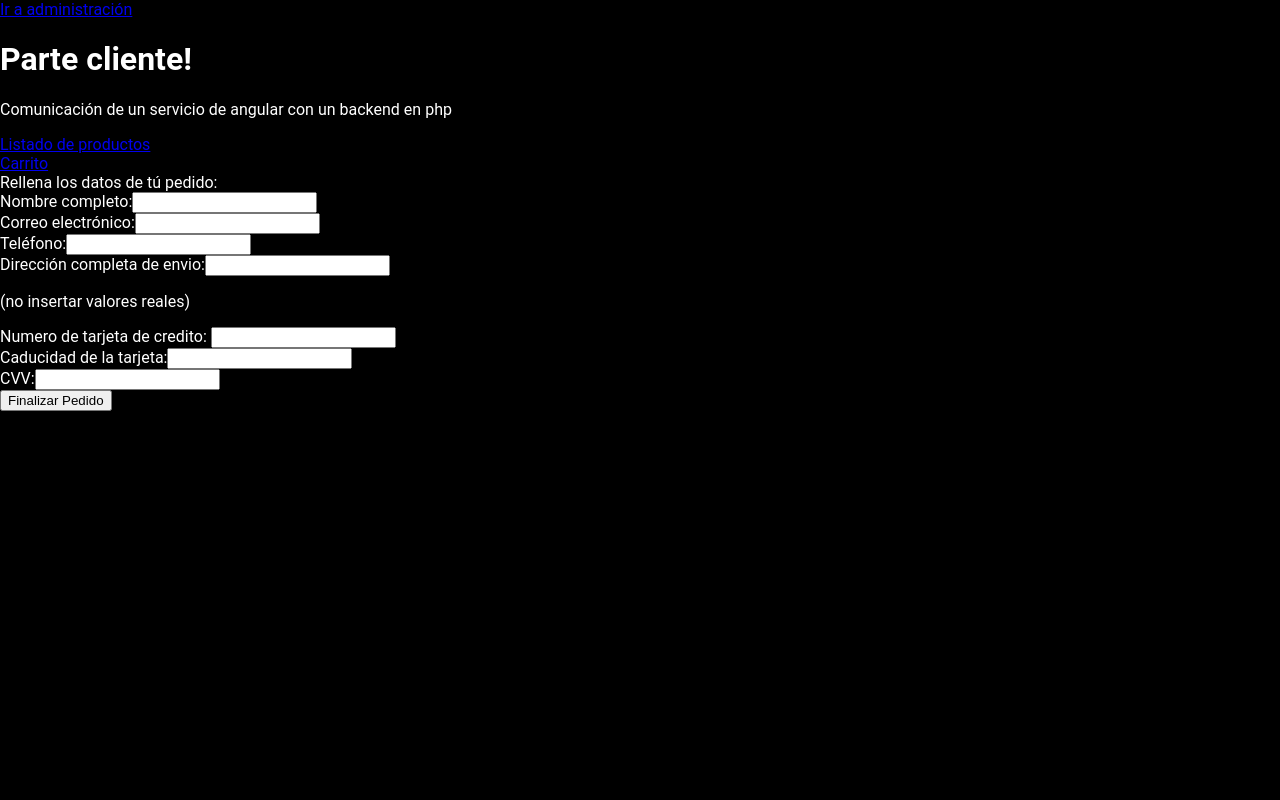
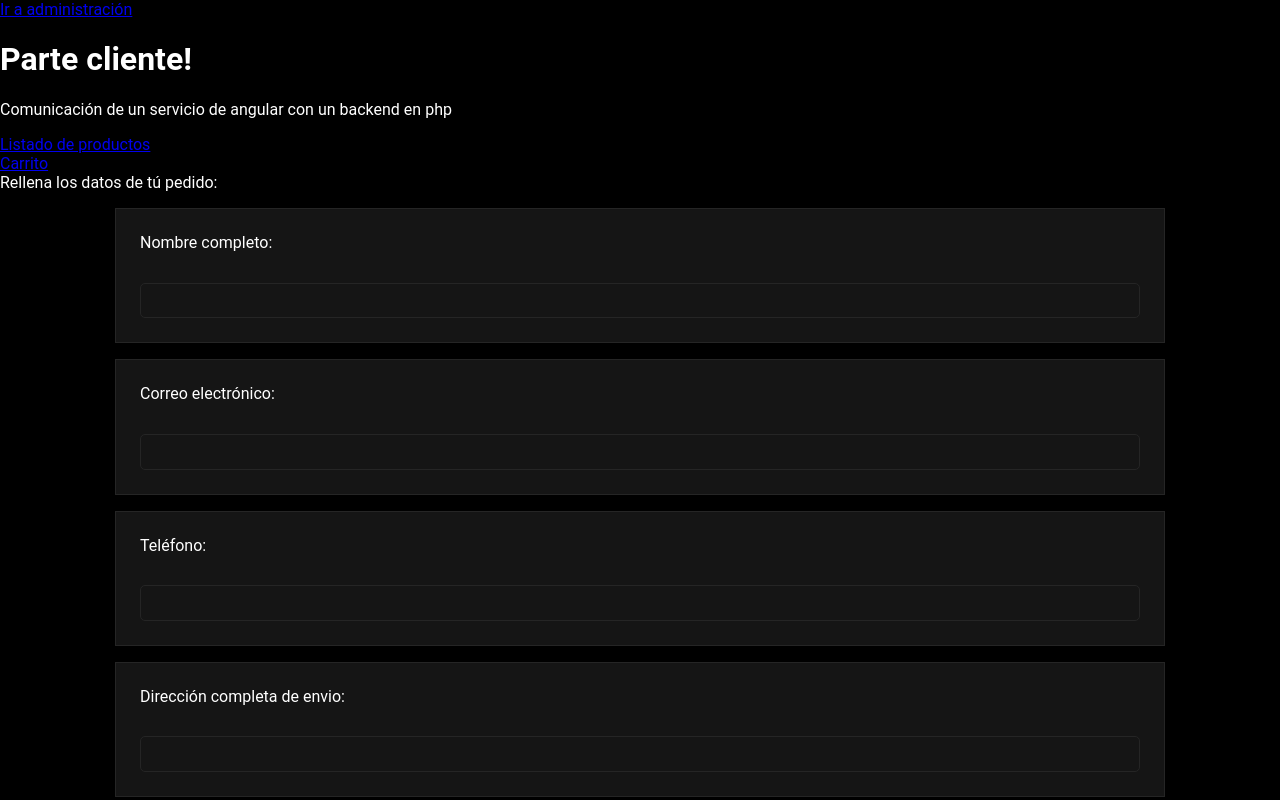
Before and after one commit to magnitopic/angular-learning, an Angular app: page /pedido in a window 1280 px wide. Shown: the top 800 px of the page. Built offline with nearby package versions, Linux system fonts and the light colour scheme.

Commit message:
ready for deployment

```diff
--- a/src/app/pedido/pedido.component.css
+++ b/src/app/pedido/pedido.component.css
@@ -0,0 +1,50 @@
+#pasos_container {
+	width: 80%;
+	border: 1px solid #252525;
+	box-shadow: 0 0 10px rgba(0, 0, 0, 0.1);
+	max-width: 1000px;
+	margin: 1em auto;
+	padding: 1.5em;
+	background-color: #151515;
+	display: flex;
+	flex-direction: column;
+	gap: 1.5em;
+}
+
+.pasos_input {
+	padding: 0.7em;
+	border-radius: 5px;
+	border: 1px solid #252525;
+	background-color: #151515;
+	color: white;
+	margin-top: 0.5em;
+}
+
+.pasos_holder {
+	display: flex;
+	flex-direction: column;
+	justify-content: center;
+	margin: 0px;
+}
+.pasos_holder_checkbox {
+	display: flex;
+	flex-direction: row;
+	align-items: center;
+	margin: 0px;
+}
+
+.errorIndicator {
+	color: red;
+}
+
+.pasos-button {
+	width: 100%;
+	background-color: lightblue;
+	border: none;
+	border-radius: 5px;
+	padding: 0.5em;
+	font-weight: bold;
+	font-size: 1.2em;
+	cursor: pointer;
+	height: 2.5em;
+}
--- a/src/app/pedido/pedido.component.html
+++ b/src/app/pedido/pedido.component.html
@@ -1,66 +1,76 @@
 <div>
   Rellena los datos de tú pedido:
   <br />
+  <div id="pasos_container">
     <span>Nombre completo:</span>
     <input
+      class="pasos_input"
       type="text"
       [(ngModel)]="pedido.nombre"
       [ngModelOptions]="{ standalone: true }"
     />
+  </div>
 
-  <div>
+  <div id="pasos_container">
     <span>Correo electrónico:</span>
     <input
+      class="pasos_input"
       type="text"
       [(ngModel)]="pedido.email"
       [ngModelOptions]="{ standalone: true }"
     />
   </div>
 
-  <div>
+  <div id="pasos_container">
     <span>Teléfono:</span>
     <input
+      class="pasos_input"
       type="text"
       [(ngModel)]="pedido.telefono"
       [ngModelOptions]="{ standalone: true }"
     />
   </div>
 
-  <div>
+  <div id="pasos_container">
     <span>Dirección completa de envio:</span>
     <input
+      class="pasos_input"
       type="text"
       [(ngModel)]="pedido.direccion"
       [ngModelOptions]="{ standalone: true }"
     />
   </div>
-  <p>(no insertar valores reales)</p>
-  <div>
+
+  <div id="pasos_container">
     <span>Numero de tarjeta de credito: </span>
+    <p>No insertar datos reales</p>
     <input
+      class="pasos_input"
       type="number"
       [(ngModel)]="pedido.tarjeta"
       [ngModelOptions]="{ standalone: true }"
     />
   </div>
 
-  <div>
+  <div id="pasos_container">
     <span>Caducidad de la tarjeta:</span
     ><input
+      class="pasos_input"
       type="text"
       [(ngModel)]="pedido.caducidad"
       [ngModelOptions]="{ standalone: true }"
     />
   </div>
 
-  <div>
+  <div id="pasos_container">
     <span>CVV:</span
     ><input
+      class="pasos_input"
       type="number"
       [(ngModel)]="pedido.cvv"
       [ngModelOptions]="{ standalone: true }"
     />
   </div>
 
-  <button (click)="finalizarPedido()">Finalizar Pedido</button>
+  <button class="pasos-button" (click)="finalizarPedido()">Finalizar Pedido</button>
 </div>
```
Also changed, not shown: imagenes/1.jpg (deleted), imagenes/2.jpg (deleted). Lines whose indentation alone changed are shown as unchanged.
